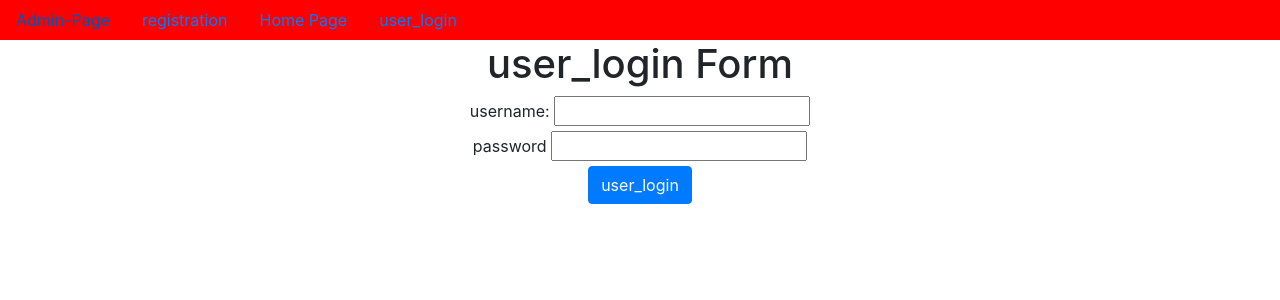
After one commit to visoraha/registration, a Django app: page /user_login/ in a window 1280 px wide. The commit adds this page. Shown: the top 300 px of the page. Run offline with Django 4.2, Linux system fonts and the light colour scheme.

Commit message:
first commit

```diff
--- a/app/views.py
+++ b/app/views.py
@@ -2,8 +2,24 @@ from django.shortcuts import render
 from django.http import HttpResponse
 from app.forms import *
 from django.core.mail import send_mail
+from django.http import HttpResponseRedirect
+from django.contrib.auth import authenticate,login,logout
+from django.urls import reverse
+from django.contrib.auth.decorators import login_required
+
 
 # Create your views here.
+def home(request):
+
+    if request.session.get('username'):
+        username=request.session.get('username')
+        d={'username':username}
+        return render(request,'home.html',d)
+
+
+    return render(request,'home.html')
+
+
 def registration(request):
     ufo=UserForm()
     pfo=ProfileForm()
@@ -24,9 +40,35 @@ def registration(request):
                       "hai how are you em chestunav call chey",
                       'vinayhampi31@gmail.com',
                       [user_non_save.email],
-                      fail_silently=True
+                      fail_silently=False
 
                       )
 
-        return HttpResponse('mail send successfully')
+            return HttpResponse('registration sucessfully')
+        else:
+            return HttpResponse('in')
+
+
     return render(request,'registration.html',d)
+
+
+
+def user_login(request):
+    if request.method=='POST':
+        username=request.POST['username']
+        password=request.POST['password']
+
+        AUO=authenticate(username=username,password=password)
+        if AUO and AUO.is_active:
+            login(request,AUO)
+            request.session['username']=username
+            return HttpResponseRedirect(reverse('home'))
+        else:
+            return HttpResponse('password and user name wrong')
+
+    return render(request,'user_login.html')
+
+@login_required
+def user_logout(request):
+    logout(request)
+    return HttpResponseRedirect(reverse('home'))
--- a/project25/urls.py
+++ b/project25/urls.py
@@ -22,4 +22,7 @@ from app.views import *
 urlpatterns = [
     path('admin/', admin.site.urls),
     path('registration/',registration,name='registration'),
+    path('home/',home,name='home'),
+    path('user_login/',user_login,name='user_login'),
+    path('user_logout/',user_logout,name='user_logout'),
 ]+static(settings.MEDIA_URL,document=settings.MEDIA_ROOT)
--- /dev/null
+++ b/templates/dummy.html
@@ -0,0 +1,50 @@
+<!doctype html>
+<html lang="en">
+  <head>
+    <!-- Required meta tags -->
+    <meta charset="utf-8">
+    <meta name="viewport" content="width=device-width, initial-scale=1, shrink-to-fit=no">
+
+    <!-- Bootstrap CSS -->
+    <link rel="stylesheet" href="https://cdn.jsdelivr.net/npm/bootstrap@4.6.2/dist/css/bootstrap.min.css" integrity="sha384-xOolHFLEh07PJGoPkLv1IbcEPTNtaed2xpHsD9ESMhqIYd0nLMwNLD69Npy4HI+N" crossorigin="anonymous">
+{% block title %}
+    <title>Hello, world!</title>
+{% endblock %}
+  </head>
+  <body>
+
+<center>
+    <nav class="nav" style="background-color: red
+    ;">
+
+        <a href="{% url 'admin:index' %}" class="nav-link">Admin-Page</a>
+        <a href="{% url 'registration' %}" class="nav-link">registration</a>
+        <a href="{% url 'home' %}" class="nav-link">Home Page</a>
+
+        {% if user.is_authenticated %}
+        <a href="{% url 'user_logout' %}" class="nav-link">user_logout</a>
+        {% else %}
+        <a href="{% url 'user_login' %}" class="nav-link">user_login</a>
+        {% endif %}
+
+
+
+    </nav>
+    <!-- Optional JavaScript; choose one of the two! -->
+
+    <!-- Option 1: jQuery and Bootstrap Bundle (includes Popper) -->
+    <script src="https://cdn.jsdelivr.net/npm/jquery@3.5.1/dist/jquery.slim.min.js" integrity="sha384-DfXdz2htPH0lsSSs5nCTpuj/zy4C+OGpamoFVy38MVBnE+IbbVYUew+OrCXaRkfj" crossorigin="anonymous"></script>
+    <script src="https://cdn.jsdelivr.net/npm/bootstrap@4.6.2/dist/js/bootstrap.bundle.min.js" integrity="sha384-Fy6S3B9q64WdZWQUiU+q4/2Lc9npb8tCaSX9FK7E8HnRr0Jz8D6OP9dO5Vg3Q9ct" crossorigin="anonymous"></script>
+
+    <!-- Option 2: Separate Popper and Bootstrap JS -->
+    <!--
+    <script src="https://cdn.jsdelivr.net/npm/jquery@3.5.1/dist/jquery.slim.min.js" integrity="sha384-DfXdz2htPH0lsSSs5nCTpuj/zy4C+OGpamoFVy38MVBnE+IbbVYUew+OrCXaRkfj" crossorigin="anonymous"></script>
+    <script src="https://cdn.jsdelivr.net/npm/popper.js@1.16.1/dist/umd/popper.min.js" integrity="sha384-9/reFTGAW83EW2RDu2S0VKaIzap3H66lZH81PoYlFhbGU+6BZp6G7niu735Sk7lN" crossorigin="anonymous"></script>
+    <script src="https://cdn.jsdelivr.net/npm/bootstrap@4.6.2/dist/js/bootstrap.min.js" integrity="sha384-+sLIOodYLS7CIrQpBjl+C7nPvqq+FbNUBDunl/OZv93DB7Ln/533i8e/mZXLi/P+" crossorigin="anonymous"></script>
+    -->
+{% block body_block %}
+{% endblock %}
+
+</center>
+  </body>
+</html>
--- /dev/null
+++ b/templates/user_login.html
@@ -0,0 +1,30 @@
+{% extends 'dummy.html' %}
+{% block title %}
+    <title>user_login</title>
+{% endblock %}
+
+{% block body_block %}
+        <h1>user_login Form</h1>
+
+        <form method="POST">
+
+            {% csrf_token %}
+
+            <label for="username">username:</label>
+            <input type="text" name="username" id="username"><br>
+
+            <label for="password">password</label>
+            <input type="password" name="password" id="password"><br>
+
+            <input type="submit" value="user_login" class="btn btn-primary">
+
+
+
+
+
+
+
+
+        </form>
+
+{% endblock %}
```
Also changed, not shown: project26/manage.py (deleted, +0 -22 lines), project26/project26/asgi.py (deleted, +0 -16 lines), project26/project26/settings.py (deleted, +0 -123 lines), project26/project26/urls.py (deleted, +0 -21 lines), project26/project26/wsgi.py (deleted, +0 -16 lines), templates/home.html (added, +13 -0 lines), templates/registration.html (+8 -13 lines), db.sqlite3, media/vinay/fm1.jpg (added), media/vinay/fm4.jpg (added), project26/project26/__init__.py (deleted), 1 other file.
